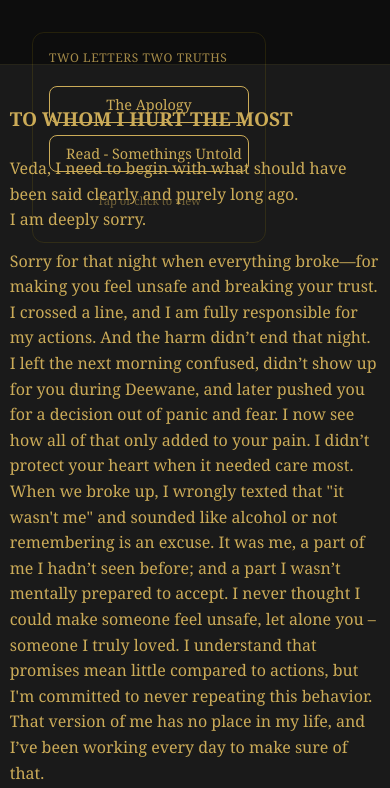
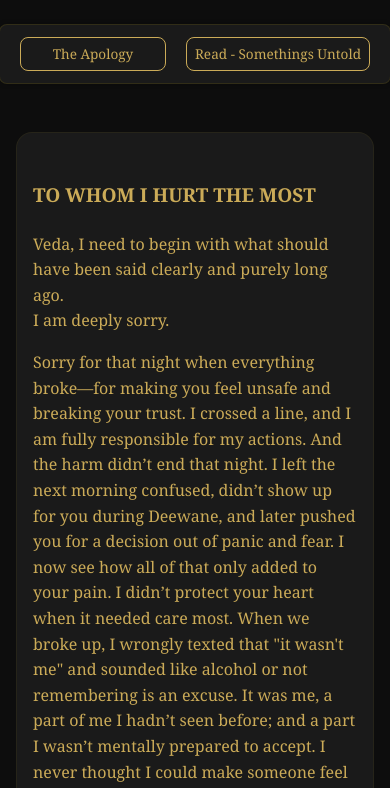
Before and after one commit to akgupta2002D/gift, a Next.js app: page / in a window 390 px wide. Shown: the top 788 px of the page. Built offline with nearby package versions, Linux system fonts and the light colour scheme.

Commit message:
Responsive

```diff
--- a/app/globals.css
+++ b/app/globals.css
@@ -126,15 +126,27 @@ body {
     max-height: none;
     margin-top: 2rem;
     box-shadow: none;
-    padding: 1.5rem;
+
   }
 
   .page {
     flex-direction: column;
     align-items: center;
-    padding: 2rem 1rem;
+    padding: 1.5rem 1rem; /* adds horizontal margin on small screens */
   }
 
+  .paper,
+  .story-flipbook,
+  .flipbook-wrapper {
+    width: 100%;
+    box-sizing: border-box;
+    padding-left: 1rem;
+    padding-right: 1rem;
+  }
+
+  .left-sidebar {
+    margin-bottom: 1.5rem; /* ensures spacing below nav on small screens */
+  }
   .voice-note-box {
     position: static;
     width: 100%;
@@ -256,3 +268,39 @@ body {
   cursor: pointer;
   box-shadow: 0 0 0 1px rgba(203, 171, 88, 0.2);
 }
+
+
+@media (max-width: 768px) {
+  .left-sidebar {
+    position: static;
+    top: auto;
+    left: auto;
+    width: 100%;
+    max-width: none;
+    flex-direction: row;
+    justify-content: space-between;
+    align-items: center;
+    margin-bottom: 1rem;
+    background-color: #1a1a1a;
+    padding: 0.75rem 1rem;
+    border: 1px solid rgba(255, 215, 0, 0.1);
+    border-radius: 8px;
+    box-shadow: 0 0 5px rgba(0,0,0,0.3);
+    z-index: 10;
+  }
+
+  .left-sidebar .nav-button {
+    flex: 1;
+    margin: 0 0.25rem;
+    padding: 0.4rem 0.5rem;
+    font-size: 0.85rem;
+  }
+
+  .sidebar-topic {
+    display: none;
+  }
+
+  .sidebar-hint {
+    display: none;
+  }
+}
--- a/app/story/story.css
+++ b/app/story/story.css
@@ -131,7 +131,44 @@
   .flipbook-pages::before {
     display: none;
   }
+
 }
+
+@media (max-width: 768px) {
+  .story-flipbook {
+    padding: 1rem !important; /* ensure margin inside container */
+  }
+
+  .flipbook-wrapper {
+    width: 100%;
+    box-sizing: border-box;
+    padding-left: 1rem;
+    padding-right: 1rem;
+  }
+
+  .page {
+    width: 100% !important;
+    box-sizing: border-box;
+    padding: 1.25rem;
+  }
+
+  .spread-title {
+    padding-left: 1rem;
+    padding-right: 1rem;
+    text-align: center;
+  }
+
+  .left-sidebar {
+    width: 100%;
+    max-width: none;
+    flex-direction: column;
+    align-items: stretch;
+    margin-bottom: 1.5rem;
+    padding: 1rem;
+    box-sizing: border-box;
+  }
+}
+
 .spread-title {
   font-size: 1.4rem;
   font-weight: bold;
```
